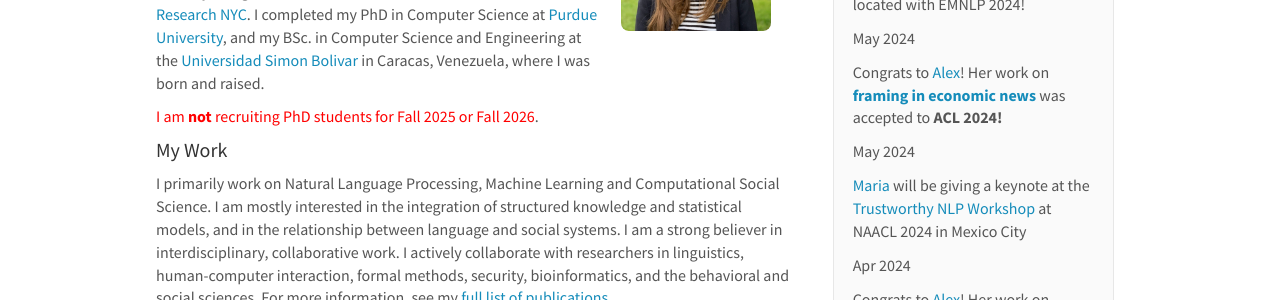
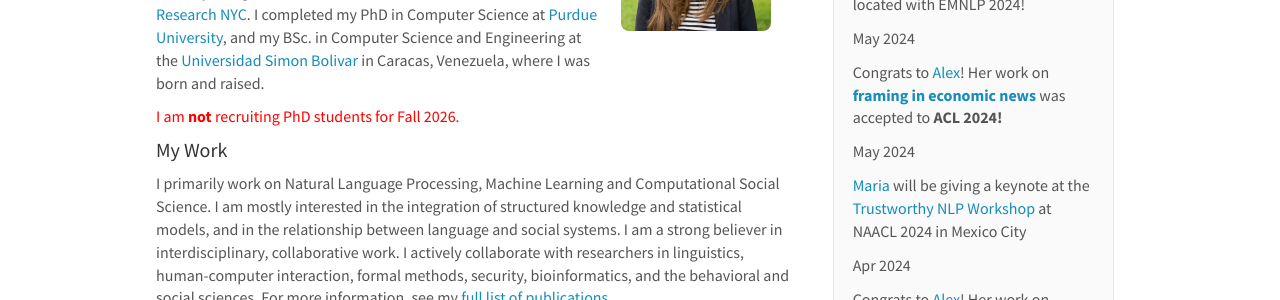
Before and after one commit to blast-cu/blast-cu.github.io, a Jekyll site: the page built from _pages/mlpacheco.md, in a window 1280 px wide and 900 px high. Shown: the part 289-589 px from the top of the window. Built offline with Jekyll 4.4.1, drawn with Linux system fonts in a browser that asks for light colours; nearby versions of some CDN libraries.

Commit message:
Update mlpacheco.md

```diff
--- a/_pages/mlpacheco.md
+++ b/_pages/mlpacheco.md
@@ -14,7 +14,7 @@ I am an Assistant Professor of Computer Science at the [University of Colorado B
 Before joining CU, I was a Postdoctoral Researcher at [Microsoft Research
 NYC](https://www.microsoft.com/en-us/research/lab/microsoft-research-new-york/). I completed my PhD in Computer Science at [Purdue University](https://www.cs.purdue.edu/), and my BSc. in Computer Science and Engineering at the [Universidad Simon Bolivar](http://www.usb.ve/) in Caracas, Venezuela, where I was born and raised.
 
-<span style="color:red">I am **not** recruiting PhD students for Fall 2025 or Fall 2026</span>.
+<span style="color:red">I am **not** recruiting PhD students for Fall 2026</span>.
 
 
 #### My Work
```
